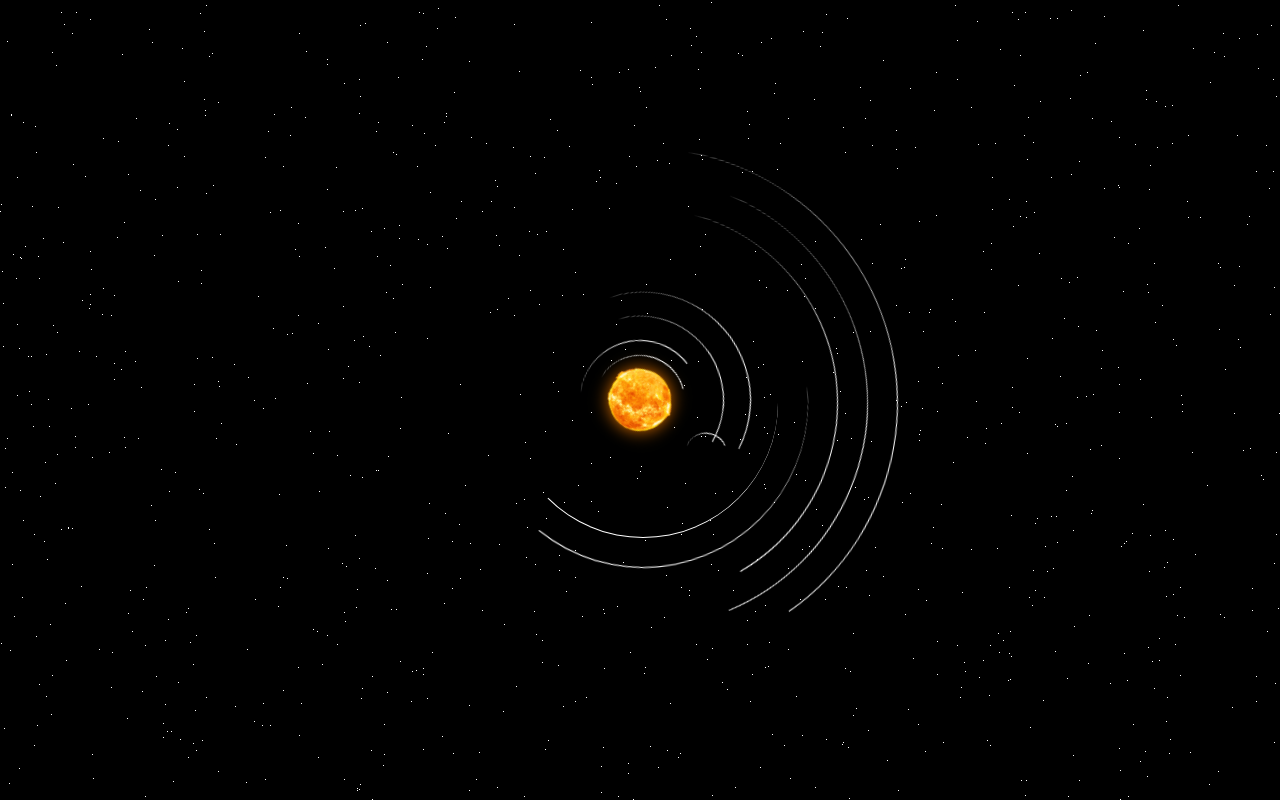
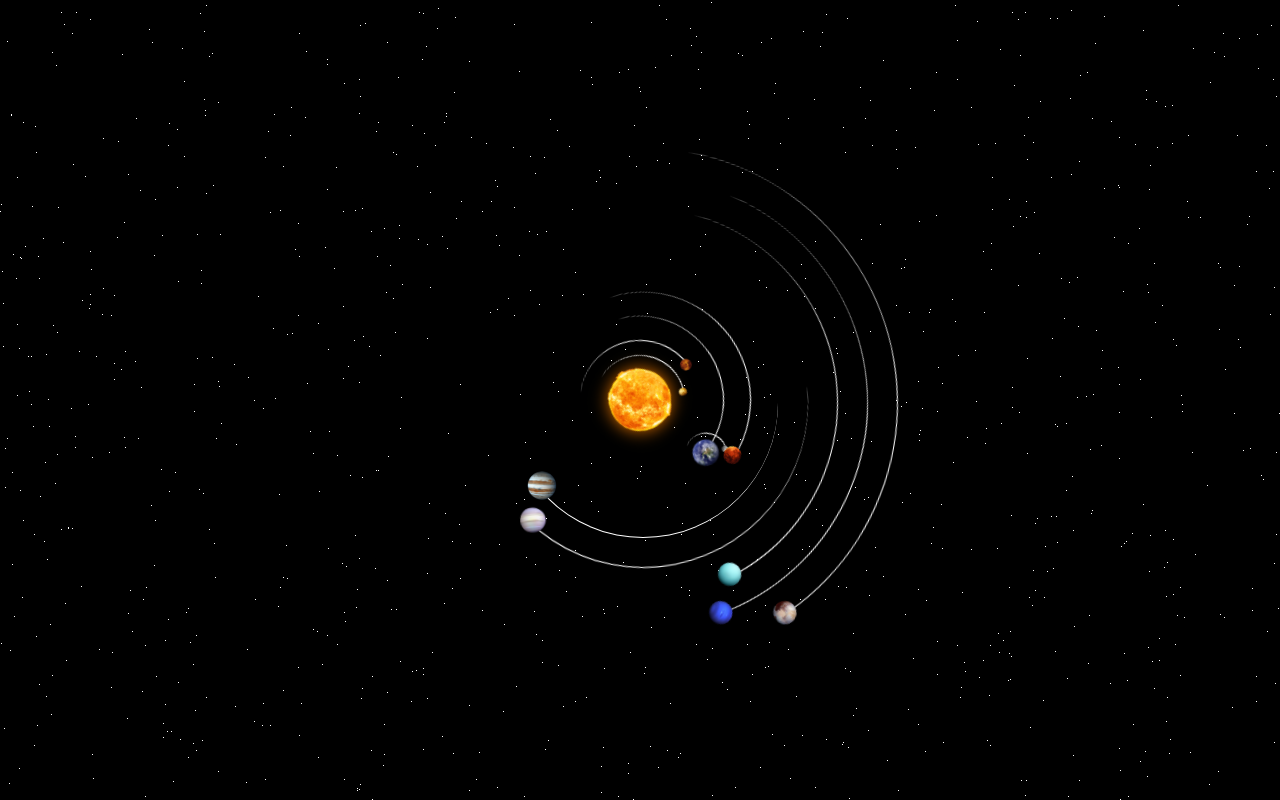
Before and after one commit to vigneshshettigar08/solar-system, a plain HTML site: page index.html in a window 1280 px wide. Drawn offline with Linux system fonts and the light colour scheme.

Commit message:
Update style.css

```diff
--- a/style.css
+++ b/style.css
@@ -125,7 +125,7 @@ img{
     right: 0.8em;
     width: 2em;
     height: 2em;
-    background-image: url(img/mercury.png);
+    background-image: url(mercury.png);
     background-size: cover;
 }
 
@@ -134,7 +134,7 @@ img{
     right: 2em;
     width: 2em;
     height: 2em;
-    background-image: url(img/venus.png);
+    background-image: url(venus.png);
     background-size: cover;
 }
 .earth::before{
@@ -142,7 +142,7 @@ img{
     right: 0em;
     width: 5em;
     height: 5em;
-    background-image: url(img/earth.png);
+    background-image: url(earth.png);
     background-size: cover;
 }
 .moon::before{
@@ -150,7 +150,7 @@ img{
     right: 0.2em;
     width: 1.2em;
     height: 1.2em;
-    background-image: url(img/moon.png);
+    background-image: url(moon.png);
     background-size: cover;
 }
 .mars::before{
@@ -158,7 +158,7 @@ img{
     right: 3em;
     width: 3em;
     height: 3em;
-    background-image: url(img/mars.png);
+    background-image: url(mars.png);
     background-size: cover;
 }
 .jupiter::before{
@@ -166,7 +166,7 @@ img{
     right: 3em;
     width: 5em;
     height: 5em;
-    background-image: url(img/jupiter.png);
+    background-image: url(jupiter.png);
     background-size: cover;
 }
 .saturn::before{
@@ -174,7 +174,7 @@ img{
     right: 5em;
     width: 4.5em;
     height: 4.5em;
-    background-image: url(img/saturn.png);
+    background-image: url(saturn.png);
     background-size: cover;
 }
 .uranus::before{
@@ -182,7 +182,7 @@ img{
     right: 6.5em;
     width: 4em;
     height: 4em;
-    background-image: url(img/uranus.png);
+    background-image: url(uranus.png);
     background-size: cover;
 }
 .neptune::before{
@@ -190,7 +190,7 @@ img{
     right: 8em;
     width: 4em;
     height: 4em;
-    background-image: url(img/neptune.png);
+    background-image: url(neptune.png);
     background-size: cover;
 }
 .pluto::before{
@@ -198,7 +198,7 @@ img{
     right: 10em;
     width: 4em;
     height: 4em;
-    background-image: url(img/pluto.png);
+    background-image: url(pluto.png);
     background-size: cover;
 }
 .star{
```
